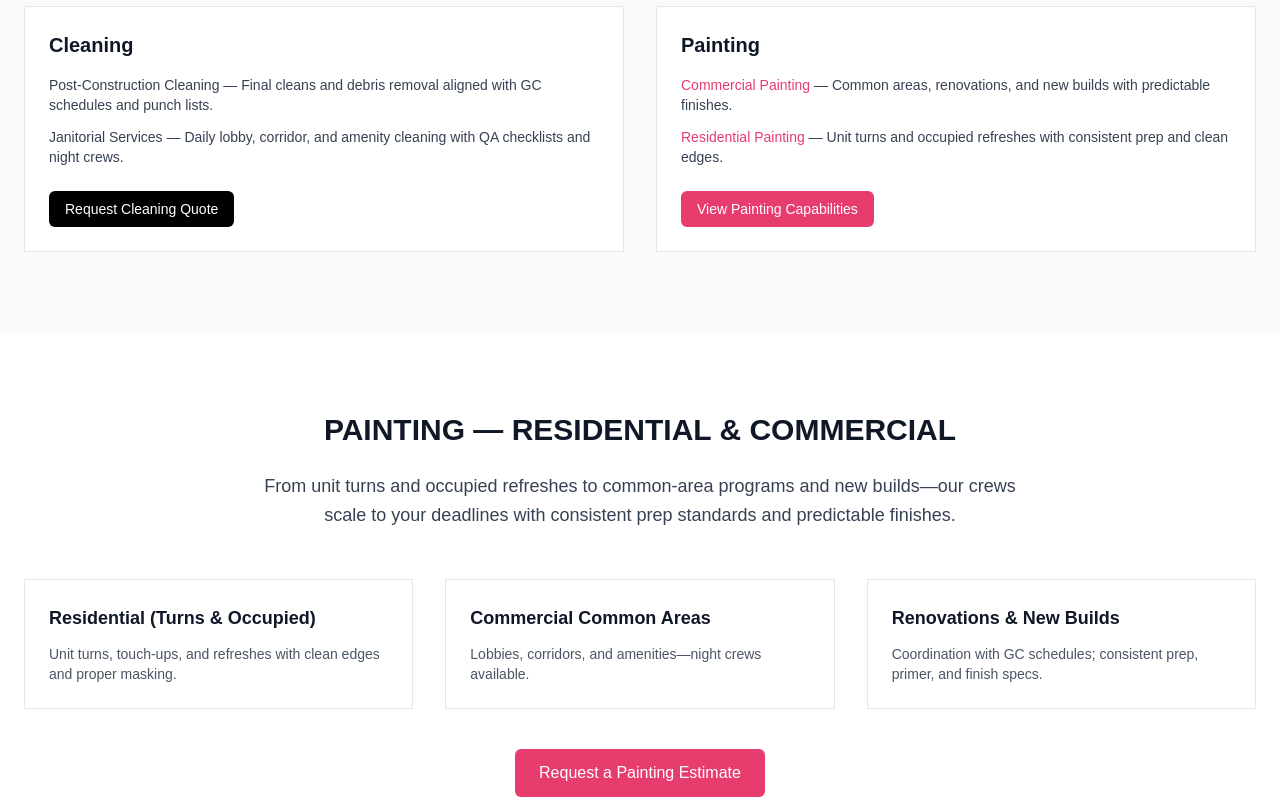
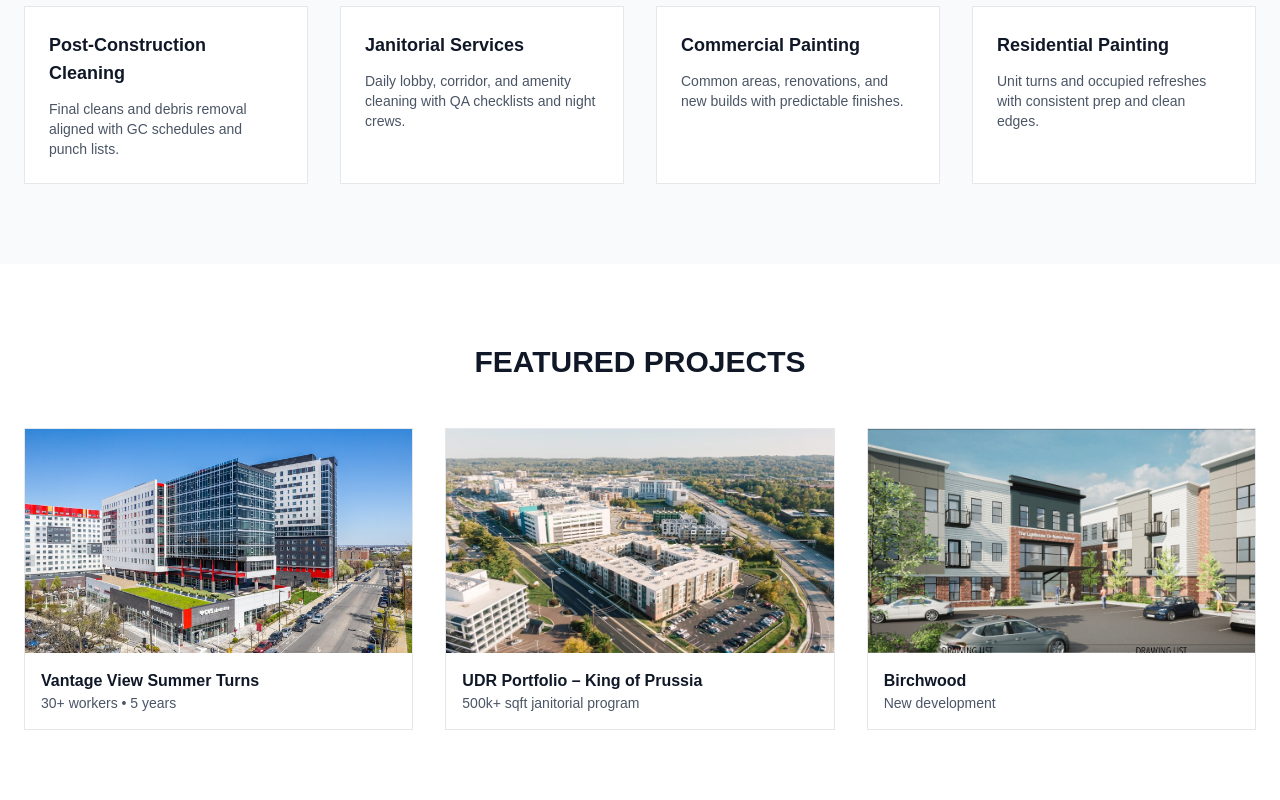
Before and after one commit to sueep/sueep-site, a Next.js app: page / in a window 1280 px wide. Shown: the part 1200-2000 px from the top of the page. Built offline with nearby package versions, Linux system fonts and the light colour scheme.

Commit message:
Services: organize into four cards (Post-Construction, Janitorial, Commercial Painting, Residential Painting) for clarity

```diff
--- a/src/app/page.tsx
+++ b/src/app/page.tsx
@@ -59,69 +59,30 @@ export default function Home() {
       <section id="services" className="bg-gray-50 py-20">
         <div className="max-w-7xl mx-auto px-6">
           <h2 className="text-2xl md:text-3xl font-bold uppercase text-center">Services</h2>
-          <div className="mt-12 grid md:grid-cols-2 gap-8">
-            {/* Cleaning Group */}
-            <div className="p-6 border border-gray-200 bg-white hover:shadow-md transition">
-              <h3 className="text-xl font-semibold">Cleaning</h3>
-              <ul className="mt-4 space-y-3 text-sm text-gray-700">
-                <li>
-                  <span className="font-medium">Post‑Construction Cleaning</span> — Final cleans and debris removal aligned with GC schedules and punch lists.
-                </li>
-                <li>
-                  <span className="font-medium">Janitorial Services</span> — Daily lobby, corridor, and amenity cleaning with QA checklists and night crews.
-                </li>
-              </ul>
-              <div className="mt-6">
-                <a href="#contact" className="inline-block px-4 py-2 bg-black text-white rounded-md text-sm hover:opacity-90">
-                  Request Cleaning Quote
-                </a>
-              </div>
-            </div>
-            {/* Painting Group */}
-            <div className="p-6 border border-gray-200 bg-white hover:shadow-md transition">
-              <h3 className="text-xl font-semibold">Painting</h3>
-              <ul className="mt-4 space-y-3 text-sm text-gray-700">
-                <li>
-                  <a href="#painting" className="font-medium text-[#E73C6E] hover:underline">Commercial Painting</a> — Common areas, renovations, and new builds with predictable finishes.
-                </li>
-                <li>
-                  <a href="#painting" className="font-medium text-[#E73C6E] hover:underline">Residential Painting</a> — Unit turns and occupied refreshes with consistent prep and clean edges.
-                </li>
-              </ul>
-              <div className="mt-6">
-                <a href="#painting" className="inline-block px-4 py-2 bg-[#E73C6E] text-white rounded-md text-sm hover:opacity-90">
-                  View Painting Capabilities
-                </a>
-              </div>
-            </div>
-          </div>
-        </div>
-      </section>
-
-      {/* Painting (in-page section) */}
-      <section id="painting" className="py-20">
-        <div className="max-w-7xl mx-auto px-6">
-          <h2 className="text-2xl md:text-3xl font-bold uppercase text-center">Painting — Residential & Commercial</h2>
-          <p className="mt-6 text-gray-700 max-w-3xl mx-auto text-lg leading-relaxed text-center">
-            From unit turns and occupied refreshes to common‑area programs and new builds—our crews scale to your
-            deadlines with consistent prep standards and predictable finishes.
-          </p>
-          <div className="mt-12 grid md:grid-cols-3 gap-8">
+          <div className="mt-12 grid md:grid-cols-2 lg:grid-cols-4 gap-8">
             {[
-              { title: "Residential (Turns & Occupied)", desc: "Unit turns, touch‑ups, and refreshes with clean edges and proper masking." },
-              { title: "Commercial Common Areas", desc: "Lobbies, corridors, and amenities—night crews available." },
-              { title: "Renovations & New Builds", desc: "Coordination with GC schedules; consistent prep, primer, and finish specs." },
-            ].map((item) => (
-              <div key={item.title} className="p-6 border border-gray-200 bg-white">
-                <h3 className="font-semibold text-lg">{item.title}</h3>
-                <p className="mt-3 text-sm text-gray-600">{item.desc}</p>
+              {
+                title: "Post‑Construction Cleaning",
+                desc: "Final cleans and debris removal aligned with GC schedules and punch lists.",
+              },
+              {
+                title: "Janitorial Services",
+                desc: "Daily lobby, corridor, and amenity cleaning with QA checklists and night crews.",
+              },
+              {
+                title: "Commercial Painting",
+                desc: "Common areas, renovations, and new builds with predictable finishes.",
+              },
+              {
+                title: "Residential Painting",
+                desc: "Unit turns and occupied refreshes with consistent prep and clean edges.",
+              },
+            ].map((service) => (
+              <div key={service.title} className="p-6 border border-gray-200 bg-white hover:shadow-md transition">
+                <h3 className="font-semibold text-lg">{service.title}</h3>
+                <p className="mt-3 text-sm text-gray-600">{service.desc}</p>
               </div>
             ))}
-          </div>
-          <div className="mt-10 text-center">
-            <a href="#contact" className="inline-block px-6 py-3 bg-[#E73C6E] text-white rounded-md font-medium hover:opacity-90">
-              Request a Painting Estimate
-            </a>
           </div>
         </div>
       </section>
```
